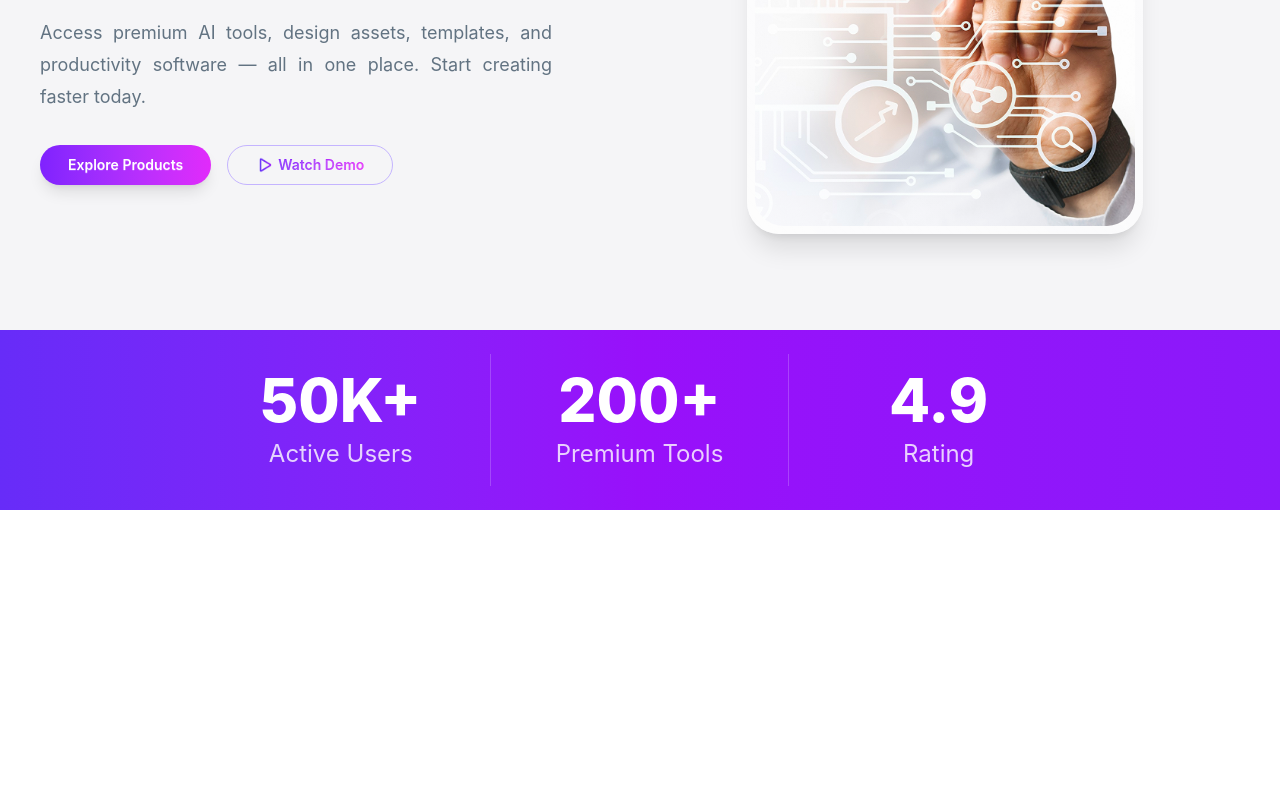
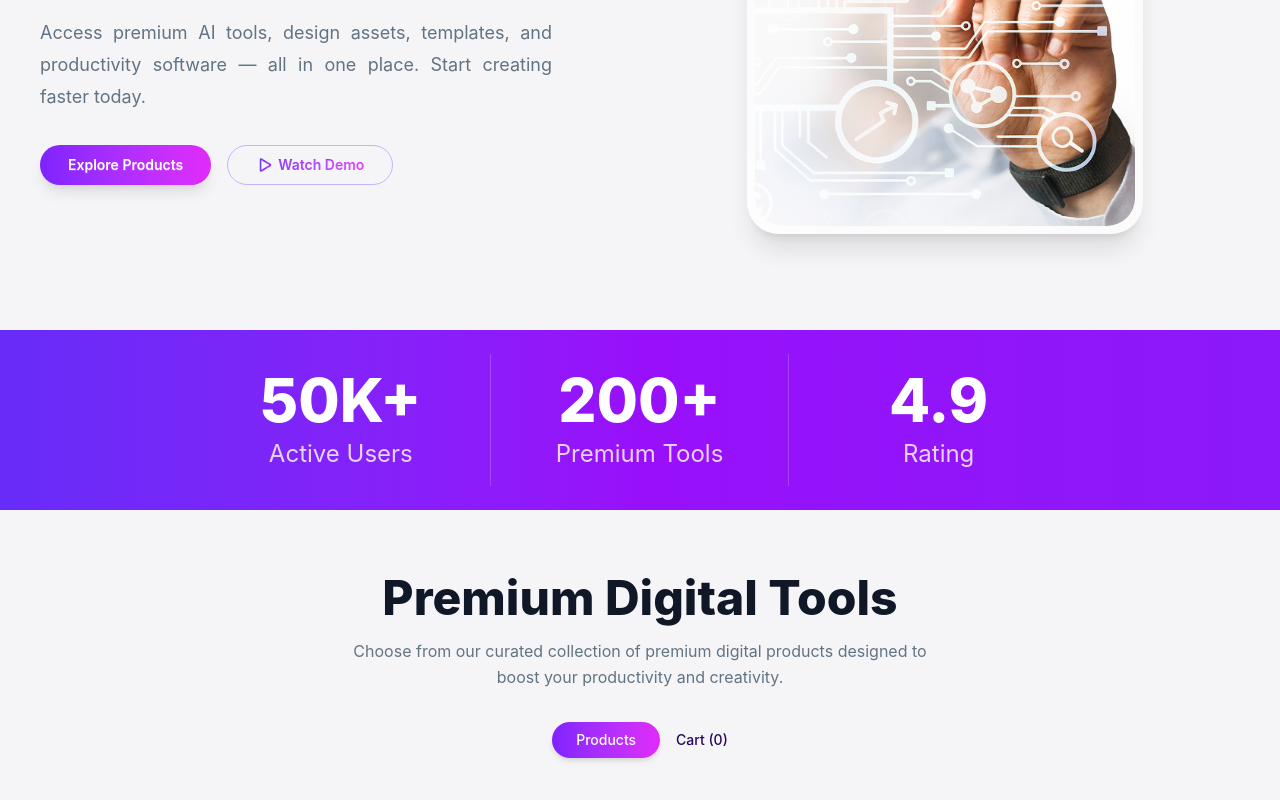
Before and after one commit to rasheduzzaman1978/Batch-13-A-6-DigiTools-Platform-2026, a React (Vite) app: page / in a window 1280 px wide. Shown: the part 407-1207 px from the top of the page. Before the commit the page ends 917 px from the top, so only its background shows below. Built offline with nearby package versions, Linux system fonts and the light colour scheme.

Commit message:
PremiumDigitalToolSection added

```diff
--- a/src/App.jsx
+++ b/src/App.jsx
@@ -5,6 +5,7 @@ import Navbar from './components/Navbar/Navbar'
 import './App.css'
 import Banner from './components/Banner/Banner'
 import Stat from './components/Stat/Stats'
+import PremiumDigitalToolsSection from './components/PremiumDigitalToolSection/PremiumDigitalToolSection'
 
 
 function App() {
@@ -15,6 +16,7 @@ function App() {
     <Navbar></Navbar>
     <Banner></Banner>
     <Stat></Stat>
+    <PremiumDigitalToolsSection></PremiumDigitalToolsSection>
 
 
     </>
--- /dev/null
+++ b/src/components/PremiumDigitalToolSection/PremiumDigitalToolSection.jsx
@@ -0,0 +1,28 @@
+const PremiumDigitalToolsSection = () => {
+  return (
+    <section className="bg-[#f5f5f7] py-16 px-4">
+      <div className="max-w-3xl mx-auto text-center">
+        <h2 className="text-3xl md:text-4xl lg:text-5xl font-extrabold text-[#101727]">
+          Premium Digital Tools
+        </h2>
+
+        <p className="mt-4 text-sm md:text-base text-[#627382] max-w-xl mx-auto leading-relaxed">
+          Choose from our curated collection of premium digital products designed
+          to boost your productivity and creativity.
+        </p>
+
+        <div className="mt-8 flex items-center justify-center gap-4 text-sm font-medium">
+          <button className="rounded-full bg-gradient-to-r from-violet-600 to-fuchsia-500 px-6 py-2 text-white shadow-md transition-all duration-300 hover:shadow-lg">
+            Products
+          </button>
+
+          <button className="text-[#25065D] transition-colors duration-300 hover:text-violet-600">
+            Cart (0)
+          </button>
+        </div>
+      </div>
+    </section>
+  );
+};
+
+export default PremiumDigitalToolsSection;
```
